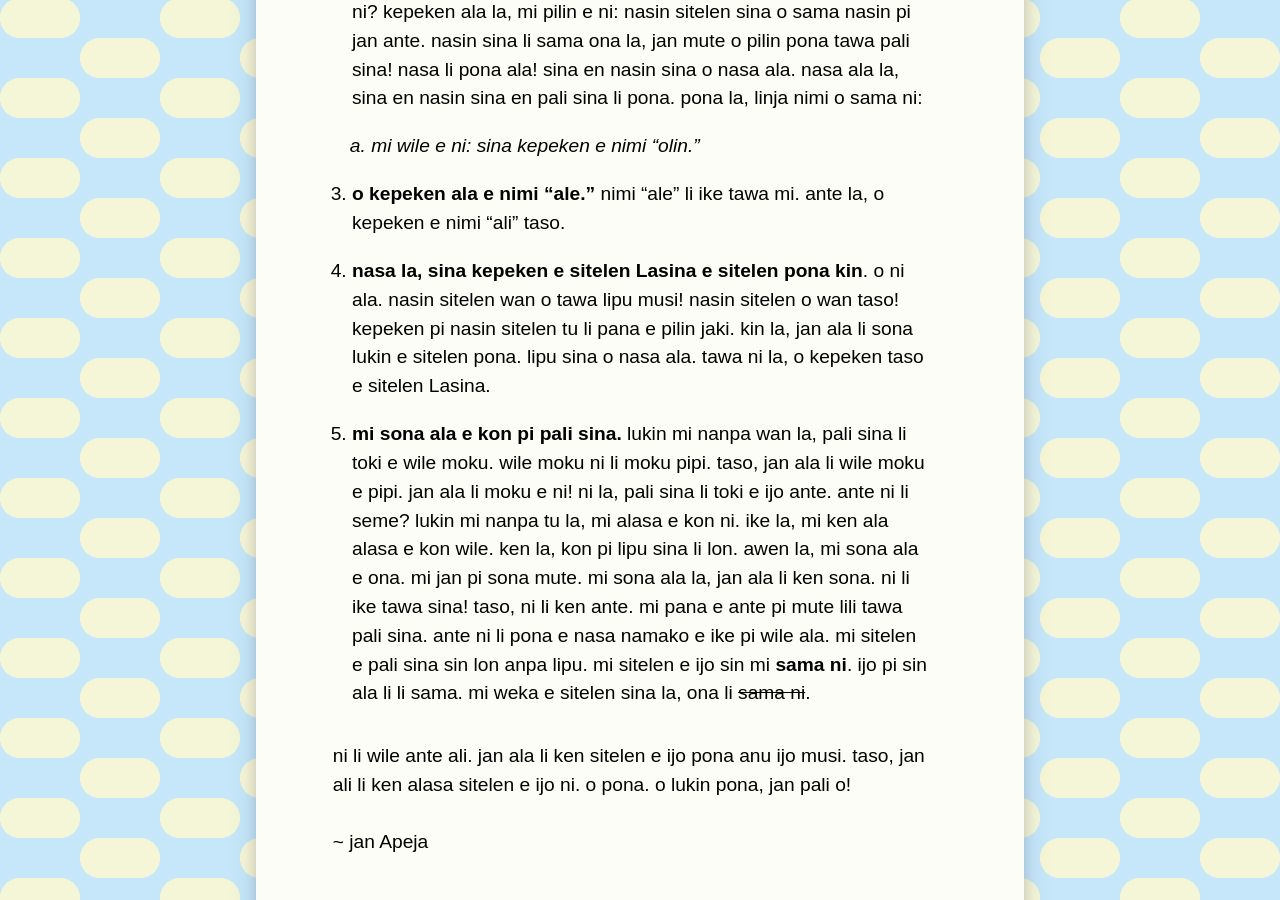
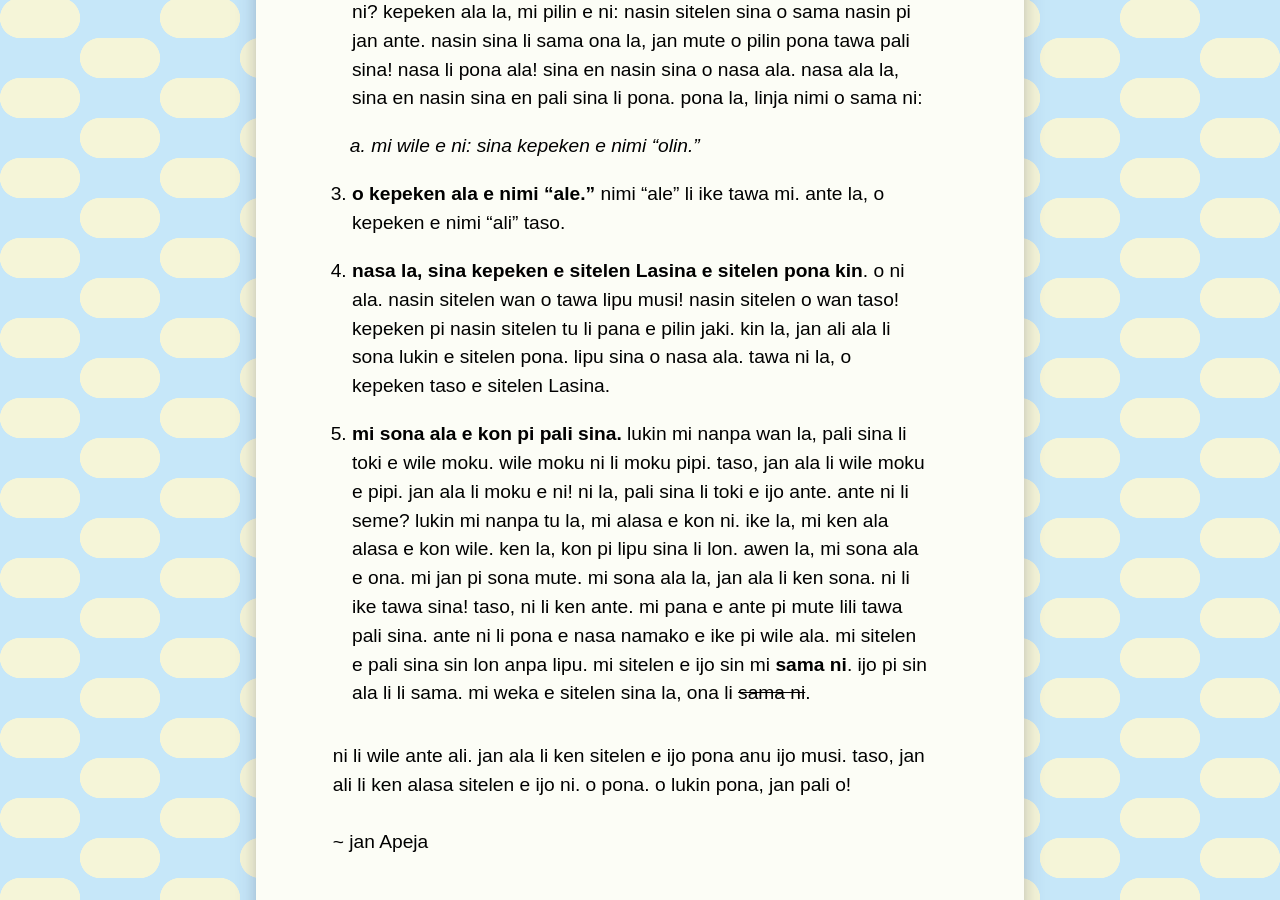
Before and after one commit to raacz/utala, a Jekyll site: the page built from maml/lipu-musi/lipu-suli/pipi-pona.md, in a window 1280 px wide and 900 px high, scrolled down 7202 px. Built offline with Jekyll 4.4.1, drawn with Linux system fonts in a browser that asks for light colours; some web fonts are replaced.

Commit message:
one more correction

```diff
--- a/maml/lipu-musi/lipu-suli/pipi-pona.md
+++ b/maml/lipu-musi/lipu-suli/pipi-pona.md
@@ -110,7 +110,7 @@ ni li ante wile ken:
     <ol type="a"><li><em>mi wile e ni: sina kepeken e nimi “olin.”</em></li></ol>
 </li>
 <li><strong>o kepeken ala e nimi “ale.”</strong> nimi “ale” li ike tawa mi. ante la, o kepeken e nimi “ali” taso. </li>
-<li><strong>nasa la, sina kepeken e sitelen Lasina e sitelen pona kin</strong>. o ni ala. nasin sitelen wan o tawa lipu musi! nasin sitelen o wan taso! kepeken pi nasin sitelen tu li pana e pilin jaki. kin la, jan ala li sona lukin e sitelen pona. lipu sina o nasa ala. tawa ni la, o kepeken taso e sitelen Lasina. </li>
+<li><strong>nasa la, sina kepeken e sitelen Lasina e sitelen pona kin</strong>. o ni ala. nasin sitelen wan o tawa lipu musi! nasin sitelen o wan taso! kepeken pi nasin sitelen tu li pana e pilin jaki. kin la, jan ali ala li sona lukin e sitelen pona. lipu sina o nasa ala. tawa ni la, o kepeken taso e sitelen Lasina. </li>
 <li><strong>mi sona ala e kon pi pali sina.</strong> lukin mi nanpa wan la, pali sina li toki e wile moku. wile moku ni li moku pipi. taso, jan ala li wile moku e pipi. jan ala li moku e ni! ni la, pali sina li toki e ijo ante. ante ni li seme? lukin mi nanpa tu la, mi alasa e kon ni. ike la, mi ken ala alasa e kon wile. ken la, kon pi lipu sina li lon. awen la, mi sona ala e ona. mi jan pi sona mute. mi sona ala la, jan ala li ken sona. ni li ike tawa sina! taso, ni li ken ante. mi pana e ante pi mute lili tawa pali sina. ante ni li pona e nasa namako e ike pi wile ala. mi sitelen e pali sina sin lon anpa lipu. mi sitelen e ijo sin mi <ins>sama ni</ins>. ijo pi sin ala li li sama. mi weka e sitelen sina la, ona li <del>sama ni</del>. </li>
 </ol>
 
```
